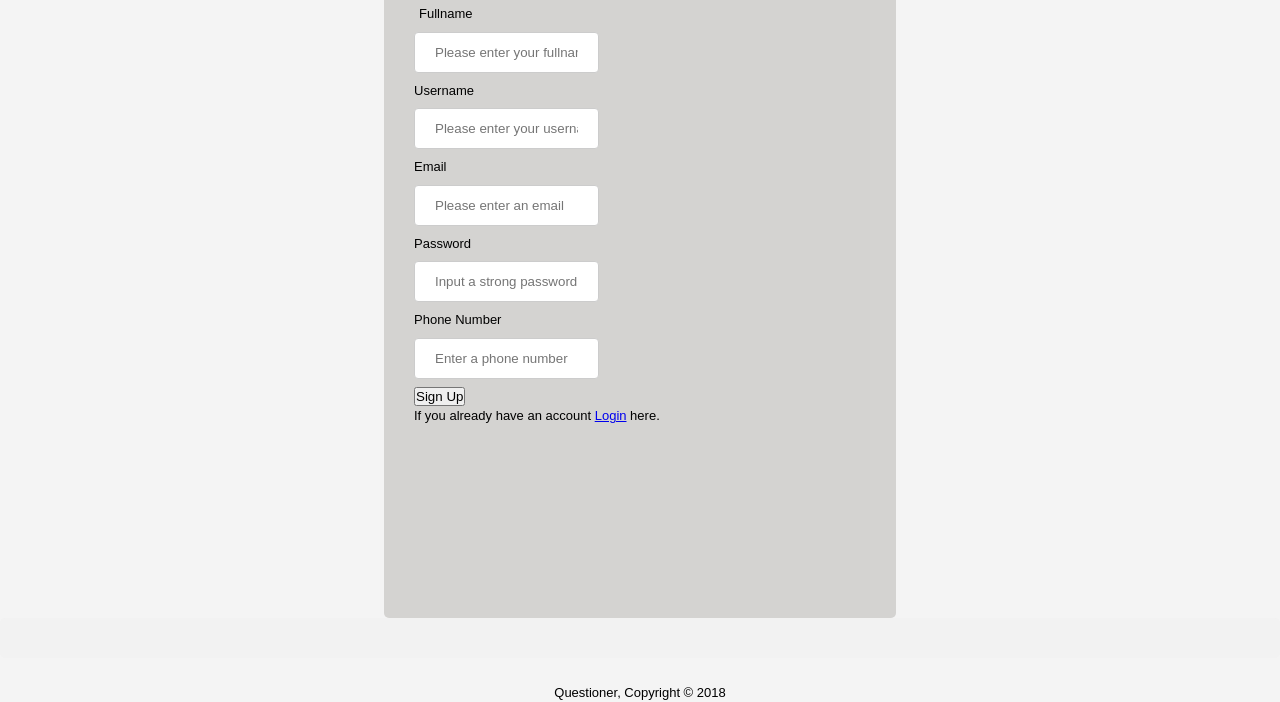
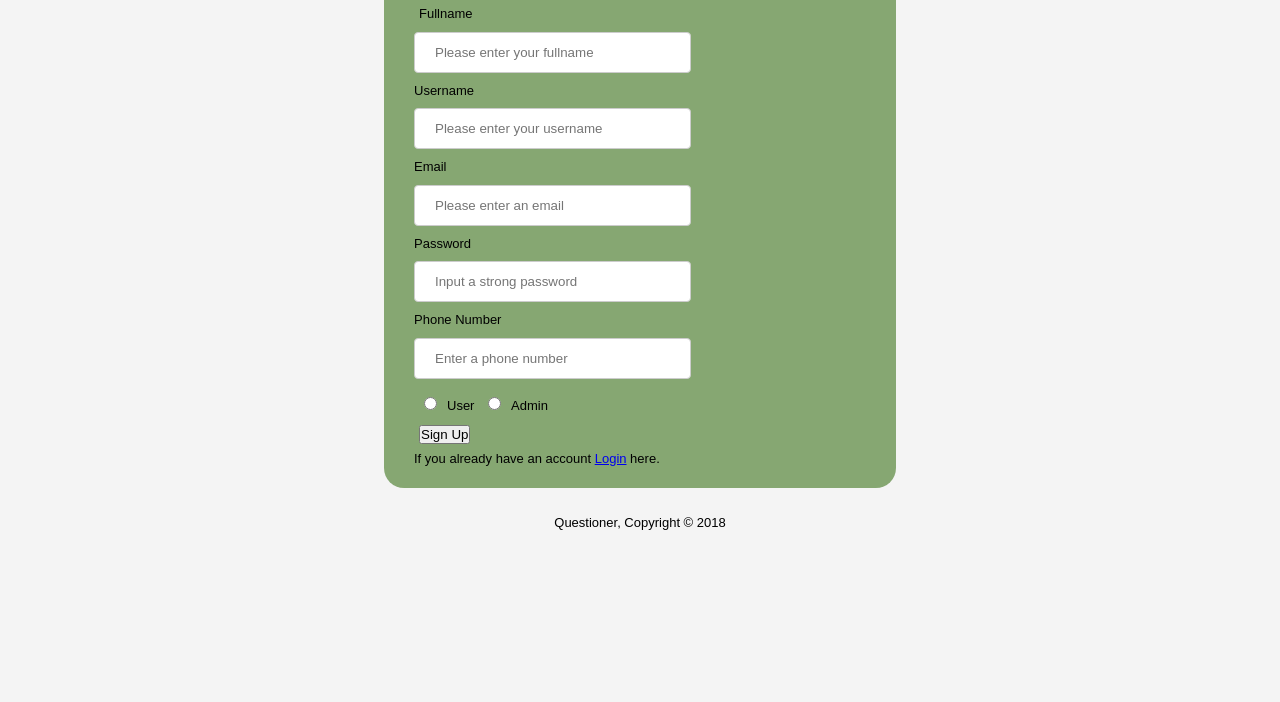
Before and after one commit to K3beros/questioner, a website: page UI/signup.html in a window 1280 px wide. Shown: the part 120-822 px from the top of the page. After the commit the page ends 800 px from the top, so only its background shows below. Drawn offline with Linux system fonts and the light colour scheme.

Commit message:
Fix signup page

```diff
--- a/UI/css/signup.css
+++ b/UI/css/signup.css
@@ -14,7 +14,7 @@ header{
 
 
 input[type=text], input[type=email], input[type="password"], input[type="tel"]{
-  width: 40%;
+  width: 60%;
   padding: 12px 20px;
   margin: 8px 0;
   display: block;
@@ -38,9 +38,18 @@ input[type=submit]:hover {
   background-color: #45a049;
 }
 
-div {
-  border-radius: 5px;
-  background-color: #f2f2f2;
+input[type=button]{
+  margin: 5px;
+  display: block;
+}
+
+input[type=radio]{
+  margin: 10px;
+}
+
+.div {
+  border-radius: 20px;
+  background-color: #4f8131a9;
   padding: 20px;
 }
 
--- a/UI/signup.html
+++ b/UI/signup.html
@@ -12,7 +12,7 @@
 	<header>
 
 		<div id="brand">
-			<h1 class="active">Questioner</h1>
+			<a href="../index.html" class="active">Questioner</a>
 		</div>
 		<nav>
 			<ul>
@@ -26,7 +26,7 @@
 
     </header>
 	<h1>Sign Up</h1>
-	<div class="form-style">
+	<div class="form-style div">
 		<form class="display">
 			<label class="label">Fullname</label>
 			<input type="text" placeholder="Please enter your fullname" name="fullname">
@@ -38,6 +38,8 @@
 			<input type="password" placeholder="Input a strong password" name="password">
 			<label>Phone Number</label>
 			<input type="tel" placeholder="Enter a phone number" name="phone">
+			<input type="radio" name="Account-Type" value="User">User
+			<input type="radio" name="Account-Type" value="Admin">Admin
 			<input type="button" value="Sign Up" name="submit">
 			<p>If you already have an account <a href="login.html">Login</a> here.</p>
 
@@ -48,7 +50,7 @@
 	</div>
 	<footer class="footer-center">
 	<p>Questioner, Copyright &copy; 2018 </p>
-    </footer
+    </footer>
 
 </body>
 </html>
```
